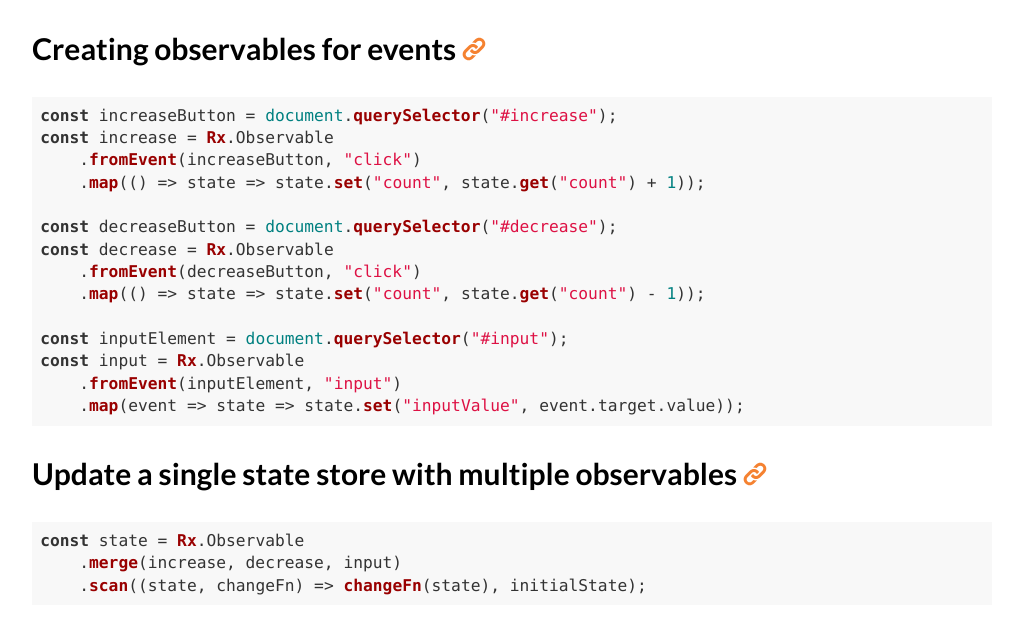
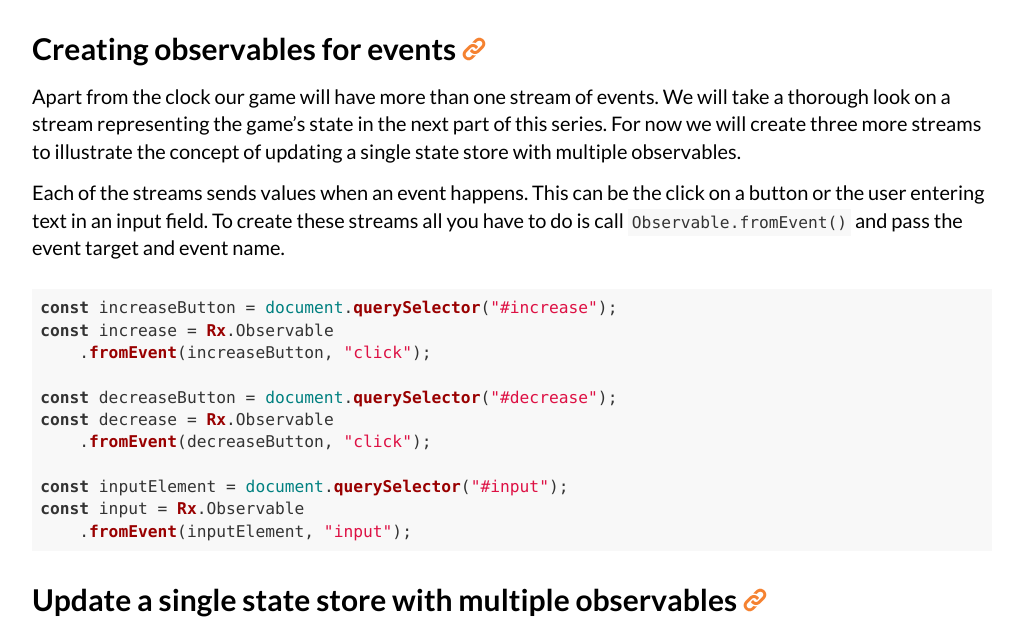
Before and after one commit to Lorti/manu.ninja, a Jekyll site: the page built from _posts/2017-09-15-game-loop-with-rxjs-5-immutable-js.md, in a window 1280 px wide and 1400 px high, scrolled down 3124 px, cut to the strip 176-809 px from the top of the window. Shown: the whole strip, without its empty margins (128-1143 px from the left). Built offline with Jekyll 4.4.1, drawn with Linux system fonts in a browser that asks for light colours; nearby versions of some CDN libraries; comment, search, counter and statistics services are not loaded; some of the changed text lies outside the part shown.

Commit message:
Game Loop with RxJS 5/Immutable.js

````diff
--- a/_posts/2017-09-15-game-loop-with-rxjs-5-immutable-js.md
+++ b/_posts/2017-09-15-game-loop-with-rxjs-5-immutable-js.md
@@ -89,26 +89,41 @@ clock.subscribe((state) => {
 
 ## Creating observables for events
 
+Apart from the clock our game will have more than one stream of events. We will take a thorough look on a stream representing the game's state in the next part of this series. For now we will create three more streams to illustrate the concept of updating a single state store with multiple observables.
 
+Each of the streams sends values when an event happens. This can be the click on a button or the user entering text in an input field. To create these streams all you have to do is call `Observable.fromEvent()` and pass the event target and event name.
 
 ```js
 const increaseButton = document.querySelector("#increase");
 const increase = Rx.Observable
+    .fromEvent(increaseButton, "click");
+
+const decreaseButton = document.querySelector("#decrease");
+const decrease = Rx.Observable
+    .fromEvent(decreaseButton, "click");
+
+const inputElement = document.querySelector("#input");
+const input = Rx.Observable
+    .fromEvent(inputElement, "input");
+```
+
+## Update a single state store with multiple observables
+
+
+
+```js
+const increase = Rx.Observable
     .fromEvent(increaseButton, "click")
     .map(() => state => state.set("count", state.get("count") + 1));
 
-const decreaseButton = document.querySelector("#decrease");
 const decrease = Rx.Observable
     .fromEvent(decreaseButton, "click")
     .map(() => state => state.set("count", state.get("count") - 1));
 
-const inputElement = document.querySelector("#input");
 const input = Rx.Observable
     .fromEvent(inputElement, "input")
     .map(event => state => state.set("inputValue", event.target.value));
 ```
-
-## Update a single state store with multiple observables
 
 ```js
 const state = Rx.Observable
````
Also changed, not shown: other parts of _posts/2017-09-15-game-loop-with-rxjs-5-immutable-js.md (+1 -1 lines).
